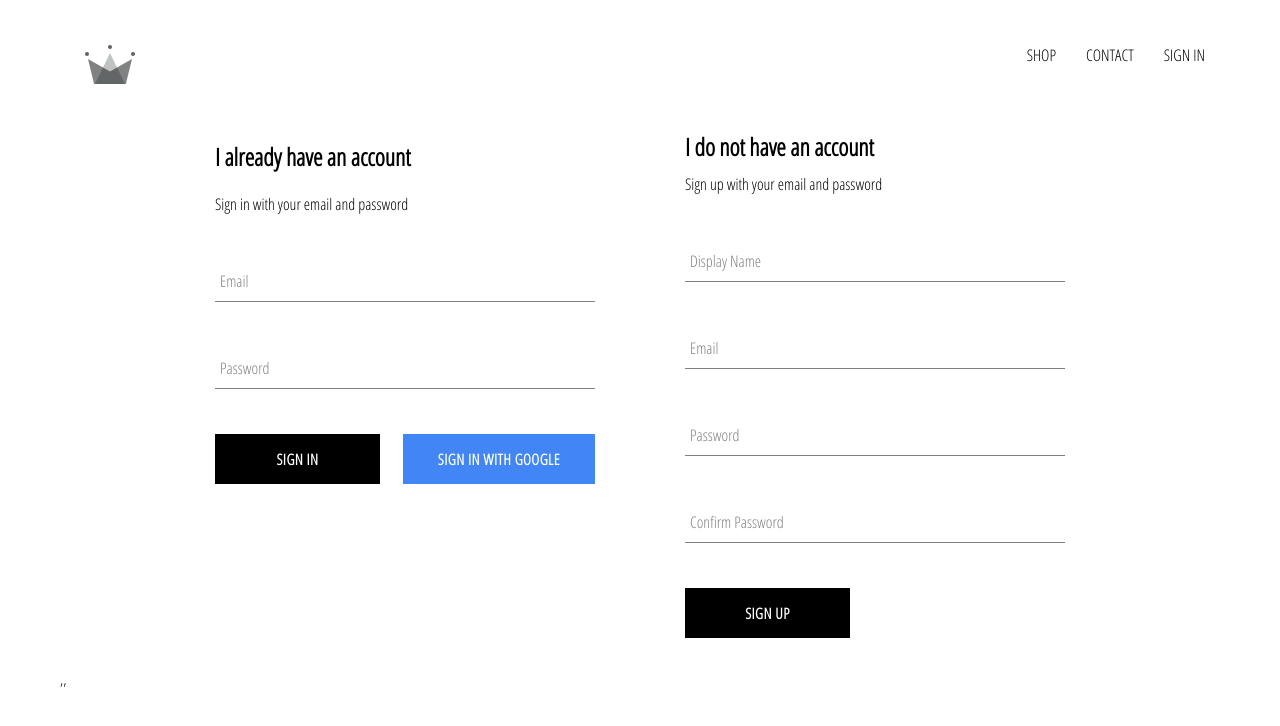
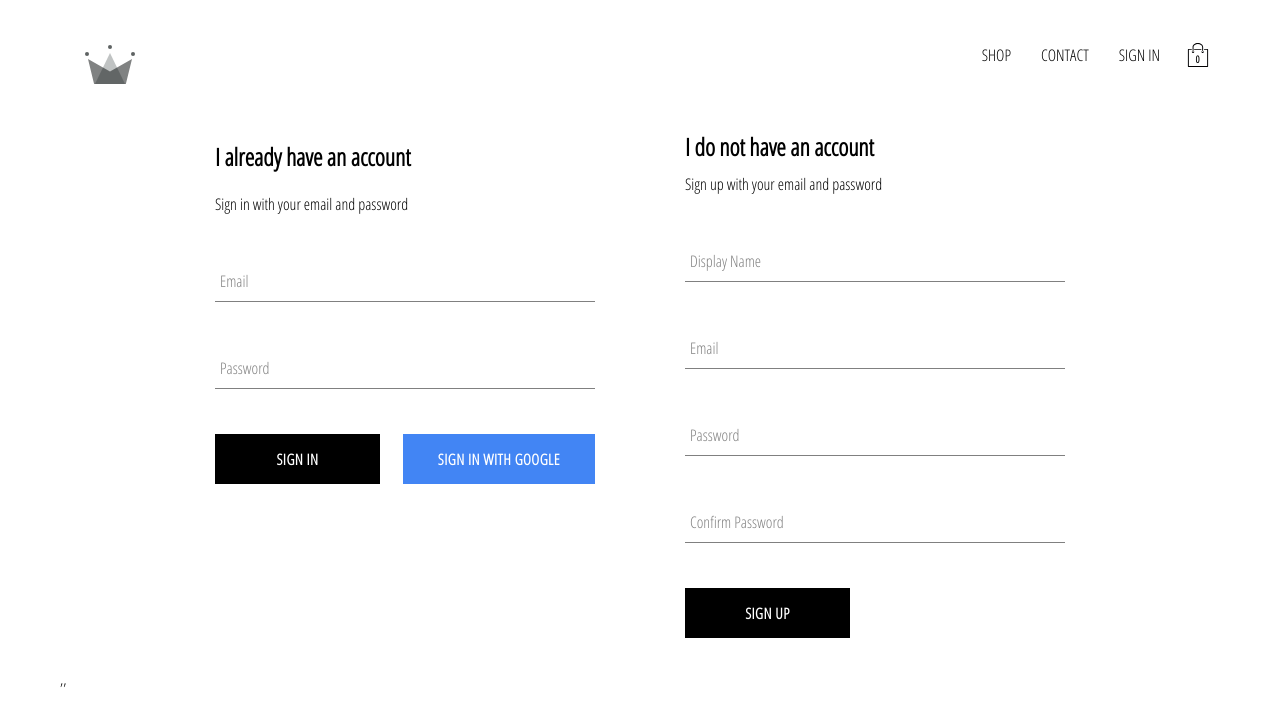
Before and after one commit to raphman100/crwn-clothing, a React (Create React App) app: page /signin in a window 1280 px wide. Shown: the top 726 px of the page. Built offline with nearby package versions, Linux system fonts and the light colour scheme; no server answers.

Commit message:
Added cart icon and cart dropdown

```diff
--- /dev/null
+++ b/src/components/cart-dropdown/cart-dropdown.component.jsx
@@ -0,0 +1,14 @@
+import React from 'react';
+
+import CustomButton from '../custom-button/custom-button.component';
+
+import './cart-dropdown.styles.scss';
+
+const CartDropdown = () => (
+	<div className='cart-dropdown'>
+		<div className='cart-items' />
+		<CustomButton>GO TO CHECKOUT</CustomButton>
+	</div>
+)
+
+export default CartDropdown;
--- /dev/null
+++ b/src/components/cart-dropdown/cart-dropdown.styles.scss
@@ -0,0 +1,24 @@
+.cart-dropdown {
+	position: absolute;
+	width: 240px;
+	height: 340px;
+	display: flex;
+	flex-direction: column;
+	padding: 20px;
+	border: 1px solid black;
+	background-color: white;
+	top: 90px;
+	right: 40px;
+	z-index: 5;
+
+	.cart-items {
+		height: 240px;
+		display: flex;
+		flex-direction: column;
+		overflow: scroll;
+	}
+
+	button {
+		margin-top: auto;
+	}
+}
--- /dev/null
+++ b/src/components/cart-icon/cart-icon.component.jsx
@@ -0,0 +1,24 @@
+import React from 'react';
+import { connect } from 'react-redux';
+
+import { toggleCartHidden } from '../../redux/cart/cart.actions';
+
+import { ReactComponent as ShoppingIcon } from '../../assets/shopping-bag.svg';
+
+import './cart-icon.styles.scss';
+
+const CartIcon = ( { toggleCartHidden } ) => (
+	<div className='cart-icon' onClick={ toggleCartHidden }>
+		<ShoppingIcon className='shopping-icon' />
+		<span className='item-count'>0</span>
+	</div>
+);
+
+const mapDispatchToProps = dispatch => ( {
+	toggleCartHidden: () => dispatch( toggleCartHidden() ),
+} );
+
+export default connect(
+	null,
+	mapDispatchToProps,
+)( CartIcon );
--- /dev/null
+++ b/src/components/cart-icon/cart-icon.styles.scss
@@ -0,0 +1,21 @@
+.cart-icon {
+	width: 45px;
+	height: 45px;
+	position: relative;
+	display: flex;
+	align-items: center;
+	justify-content: center;
+	cursor: pointer;
+
+	.shopping-icon {
+		width: 24px;
+		height: 24px;
+	}
+
+	.item-count {
+		position: absolute;
+		font-size: 10px;
+		font-weight: bold;
+		bottom: 12px;
+	}
+}
--- a/src/components/header/header.component.jsx
+++ b/src/components/header/header.component.jsx
@@ -3,12 +3,14 @@
 import { connect } from 'react-redux';
 
 import { auth } from '../../firebase/firebase.utils';
+import CartIcon from '../cart-icon/cart-icon.component';
+import CartDropdown from '../cart-dropdown/cart-dropdown.component';
 
 import { ReactComponent as Logo } from '../../assets/crown.svg';
 
 import './header.styles.scss';
 
-const Header = ( { currentUser }) => (
+const Header = ( { currentUser, hidden }) => (
 	<div className='header'>
 		<Link className='logo-container' to='/'>
 			<Logo className='logo' />
@@ -21,21 +23,27 @@
 				CONTACT
 			</Link>
 			{
-				currentUser ?
+				currentUser ? (
 					<div className='option' onClick={ () => auth.signOut() } >
 						SIGN OUT
 					</div>
-				:
+				) : (
 					<Link className='option' to='/signin'>
 						SIGN IN
 					</Link>
+				)
 			}
+			<CartIcon />
 		</div>
+		{
+			hidden ? null : <CartDropdown />
+		}
 	</div>
 );
 
-const mapStateToProps = state => ( {
-	currentUser: state.user.currentUser,
+const mapStateToProps = ( { user: { currentUser }, cart: { hidden } } ) => ( {
+	currentUser,
+	hidden,
 } );
 
 export default connect( mapStateToProps )( Header );
--- /dev/null
+++ b/src/redux/cart/cart.actions.js
@@ -0,0 +1,5 @@
+import { CartActionTypes } from './cart.types';
+
+export const toggleCartHidden = () => ( {
+	type: CartActionTypes.TOGGLE_CART_HIDDEN,
+} );
--- /dev/null
+++ b/src/redux/cart/cart.reducer.js
@@ -0,0 +1,19 @@
+import { CartActionTypes } from './cart.types';
+
+const INITIAL_STATE = {
+	hidden: true,
+};
+
+const cartReducer = ( state = INITIAL_STATE, action ) => {
+	switch ( action.type ) {
+		case CartActionTypes.TOGGLE_CART_HIDDEN:
+			return {
+				...state,
+				hidden: !state.hidden,
+			}
+		default:
+			return state;
+	}
+};
+
+export default cartReducer;
--- /dev/null
+++ b/src/redux/cart/cart.types.js
@@ -0,0 +1,3 @@
+export const CartActionTypes = {
+	TOGGLE_CART_HIDDEN: 'TOGGLE_CART_HIDDEN',
+};
--- a/src/redux/root-reducer.js
+++ b/src/redux/root-reducer.js
@@ -1,7 +1,9 @@
 import { combineReducers } from 'redux';
 
 import userReducer from './user/user.reducer';
+import cartReducer from './cart/cart.reducer';
 
 export default combineReducers( {
 	user: userReducer,
+	cart: cartReducer,
 } );
```
Also changed, not shown: src/assets/shopping-bag.svg (added). Lines whose indentation alone changed are shown as unchanged.
